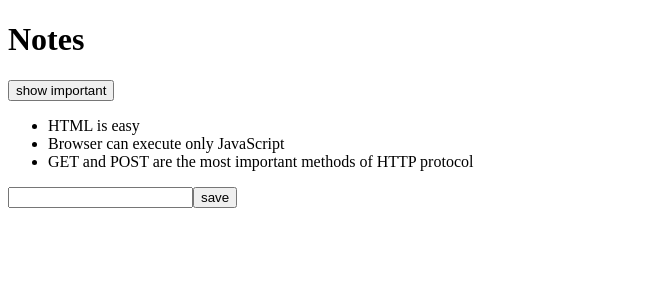
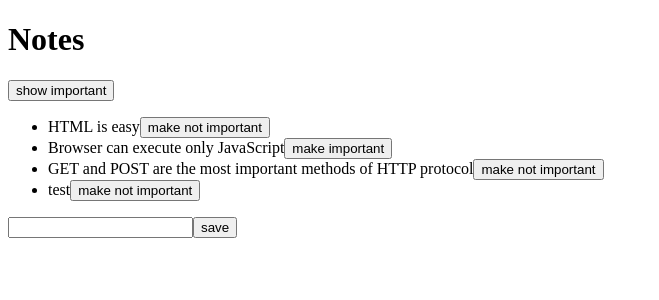
Before and after one commit to burneverything1/FSO-Phonebook, a React (Create React App) app in the folder reactfrontend/: page / in a window 1280 px wide. Shown: the top 300 px of the page, without its empty margins (0-659 px from the left). Built offline with nearby package versions, Linux system fonts and the light colour scheme; data requests are answered from the project's data file.

Commit message:
button to toggle importance

```diff
--- a/reactfrontend/db.json
+++ b/reactfrontend/db.json
@@ -17,6 +17,12 @@
       "content": "GET and POST are the most important methods of HTTP protocol",
       "date": "2019-05-30T19:20:14.298Z",
       "important": true
+    },
+    {
+      "content": "test",
+      "date": "2021-05-13T02:59:00.444Z",
+      "important": true,
+      "id": 4
     }
   ]
 }
--- a/reactfrontend/src/App.js
+++ b/reactfrontend/src/App.js
@@ -8,15 +8,12 @@ const App = (props) => {
   const [showAll, setShowAll] = useState(true)
 
   useEffect(() => {
-    console.log('effect');
     axios
       .get('http://localhost:3001/notes')
       .then(response => {
-        console.log('promise fulfilled');
         setNotes(response.data)
       })
   }, [])
-  console.log('render', notes.length, 'notes');
 
   const addNote = (event) => {
     event.preventDefault()
@@ -30,27 +27,43 @@ const App = (props) => {
     axios
       .post('http://localhost:3001/notes', noteObject)
       .then(response => {
-        console.log(response);
+        /* the newnote returned by backend server is added to the list of notes
+        in the application state to trigger a browser re-render */
+        setNotes(notes.concat(response.data))
+        setNewNote('')
       })
   }
 
   const handleNoteChange = (event) => {
-    console.log(event.target.value);
     setNewNote(event.target.value)
   }
-  /*
-  the HTML input element needs an onChange handler to allow the user to
+  /* the HTML input element needs an onChange handler to allow the user to
   change the element. Only setting value=newNote state causes the App component
-  to take control of the element, preventing input.
-  */
+  to take control of the element, preventing input. */
 
   const notesToShow = showAll
     ? notes
     : notes.filter(note => note.important === true)
-  /*
-  a ternary operator that changes notesToShow depending on whether showAll is T/F.
-  Using notesToShow allows for conditional filtering of displayed note elements.
-  */
+  /* a ternary operator that changes notesToShow depending on whether showAll is T/F.
+  Using notesToShow allows for conditional filtering of displayed note elements. */
+
+  const toggleImportanceOf = (id) => {
+    const url = `http://localhost:3001/notes/${id}`
+    const note = notes.find(n => n.id === id)
+    const changedNote = { ...note, important: !note.important}
+    /* Create a new note that is a copy of the old note except for the important
+    property. We create a new note instead of mutating the note directly as that
+    would be mutating state directly */
+
+    axios
+      .put(url, changedNote)
+      .then(response => {
+        setNotes(notes.map(note => note.id !== id ? note : response.data))
+        //replace Notes with a new array that is the same except for the changed note
+      })
+  }
+  /* an event handler function passed to the Note component to allow buttons to
+  toggle note importance attribute */
 
   return (
     <div>
@@ -62,7 +75,10 @@ const App = (props) => {
       </div>
       <ul>
         {notesToShow.map(note =>
-          <Note key={note.id} note={note} />
+          <Note key={note.id} note={note}
+            toggleImportance={() => toggleImportanceOf(note.id)}
+          />
+          //create a Note element for every note in notesToShow
         )}
       </ul>
       <form onSubmit={addNote}>
--- a/reactfrontend/src/components/Note.js
+++ b/reactfrontend/src/components/Note.js
@@ -1,8 +1,14 @@
 import React from 'react'
 
-const Note = ({ note }) => {
+const Note = ({ note, toggleImportance }) => {
+    const label = note.important
+        ? 'make not important' : 'make important'
+
     return (
-        <li>{note.content}</li>
+        <li>
+            {note.content}
+            <button onClick={toggleImportance}>{label}</button>
+        </li>
     )
 }
 
```
Lines whose indentation alone changed are shown as unchanged.
